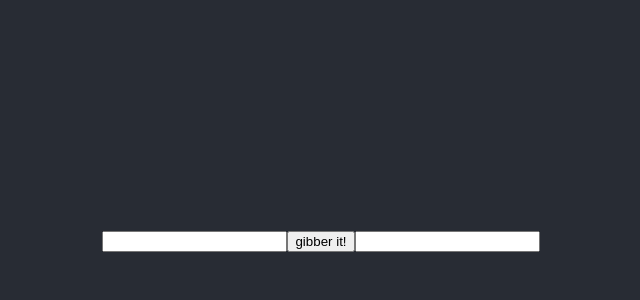
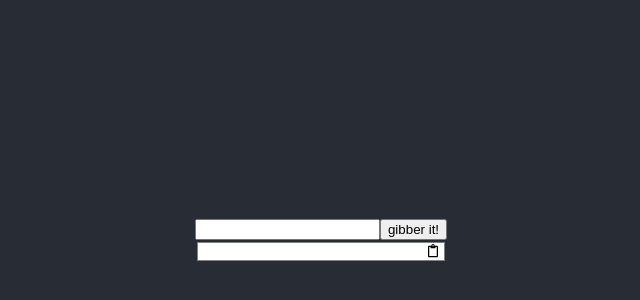
Before and after one commit to 50jeffng/gibberoni, a React (Create React App) app: page / in a window 1280 px wide. Shown: the part 164-464 px from the top of the page, without its empty margins (319-959 px from the left). Built offline with nearby package versions, Linux system fonts and the light colour scheme.

Commit message:
Added copy to clipboard button to output text area with FontAwesome icon

```diff
--- a/package.json
+++ b/package.json
@@ -7,6 +7,10 @@
   "main": "public/electron.js",
   "homepage": "./",
   "dependencies": {
+    "@fortawesome/fontawesome-svg-core": "^1.2.34",
+    "@fortawesome/free-regular-svg-icons": "^5.15.2",
+    "@fortawesome/free-solid-svg-icons": "^5.15.2",
+    "@fortawesome/react-fontawesome": "^0.1.14",
     "@testing-library/jest-dom": "^5.11.4",
     "@testing-library/react": "^11.1.0",
     "@testing-library/user-event": "^12.1.10",
--- a/src/App.tsx
+++ b/src/App.tsx
@@ -1,7 +1,10 @@
 import React from 'react';
-import logo from './logo.svg';
+import './App.css';
+import { library } from '@fortawesome/fontawesome-svg-core'
+import { faClipboard } from '@fortawesome/free-regular-svg-icons'
 import TextEditor from './TextEditor';
-import './App.css';
+
+library.add(faClipboard);
 
 function App() {
   return (
--- a/src/TextEditor.css
+++ b/src/TextEditor.css
@@ -0,0 +1,21 @@
+.outputContainer {
+    display: flex;
+    flex-direction: row;
+    border: 1px solid grey;
+    margin: 2px;
+    background-color: white;
+}
+
+.outputText {
+    flex: 1;
+    border: none;
+}
+
+.copyBtn {
+    border: none;
+    background-color: white;
+}
+
+.copyBtn:hover {
+    background-color: lightgrey;
+}
--- a/src/TextEditor.tsx
+++ b/src/TextEditor.tsx
@@ -1,5 +1,6 @@
 import React, { useRef } from 'react';
 import './TextEditor.css';
+import { FontAwesomeIcon } from '@fortawesome/react-fontawesome'
 
 function TextEditor() {
     const [inputText, setInputText] = React.useState('');
@@ -17,7 +18,10 @@ function TextEditor() {
         <form onSubmit={handleSubmit}>
             <input type="text" value={inputText} onChange={event=>setInputText(event.target.value)}/>
             <input type="submit" value="gibber it!"/>
-            <input type="text" value={outputText} readOnly={true} ref={outputTextRef} onClick={copyToClipboard}/>
+            <div className="outputContainer">
+                <input className="outputText" type="text" value={outputText} readOnly={true} ref={outputTextRef}/>
+                <button className="copyBtn" title="Copy to clipboard" onClick={copyToClipboard}><FontAwesomeIcon icon={["far", "clipboard"]}/></button>
+            </div>
         </form>
     );
 }
```
Also changed, not shown: 1 other file (tests, documents, lock files or other folders).
